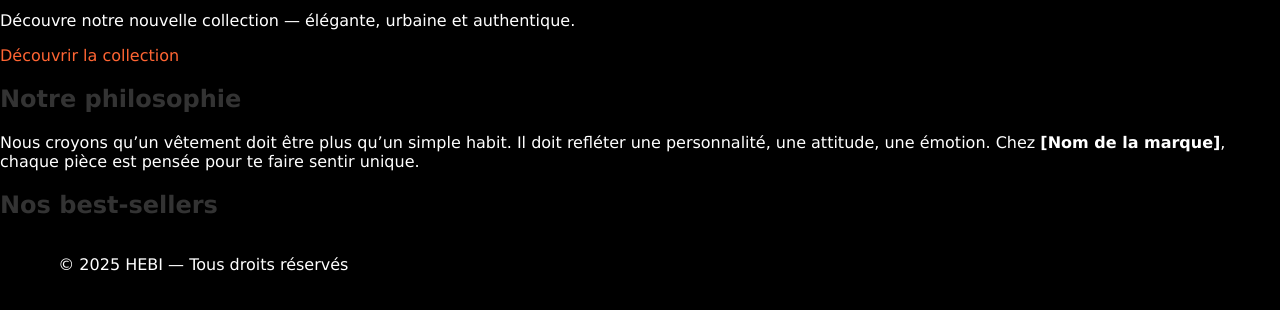
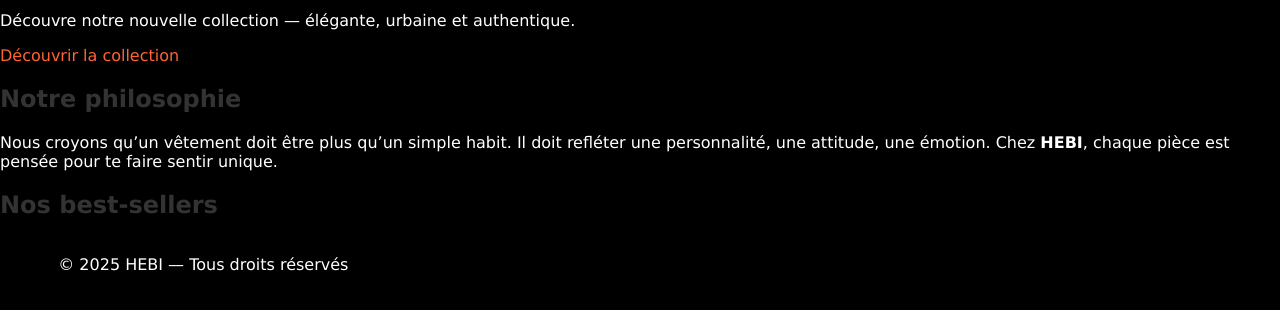
Before and after one commit to eathersolar001-sketch/HEBII, a plain HTML site: page index.html in a window 1280 px wide. Shown: the part 188-498 px from the top of the page. Drawn offline with Linux system fonts and the light colour scheme.

Commit message:
Update index.html

```diff
--- a/index.html
+++ b/index.html
@@ -43,7 +43,7 @@
       <p>
         Nous croyons qu’un vêtement doit être plus qu’un simple habit.
         Il doit refléter une personnalité, une attitude, une émotion.
-        Chez <strong>[Nom de la marque]</strong>, chaque pièce est pensée pour te faire sentir unique.
+        Chez <strong>HEBI</strong>, chaque pièce est pensée pour te faire sentir unique.
       </p>
     </div>
   </section>
```
